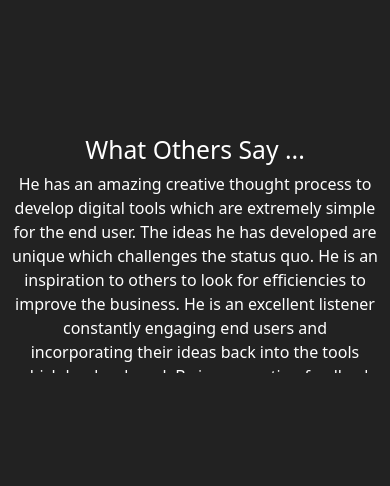
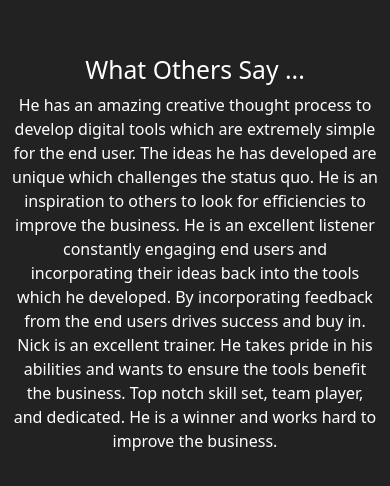
Before and after one commit to NickForneris/nickforneris_portfolio, a React (Create React App) app: page / in a window 390 px wide. Shown: the part 3777-4263 px from the top of the page. Built offline with nearby package versions, Linux system fonts and the light colour scheme.

Commit message:
fix cut off text on mobile

```diff
--- a/src/App.css
+++ b/src/App.css
@@ -209,6 +209,7 @@ label:focus,
   padding: 0 !important;
   border: none !important;
   background-color: rgba(0, 0, 0, 0) !important;
+  z-index: 999;
 }
 
 .up {
--- a/src/Sections/References.js
+++ b/src/Sections/References.js
@@ -12,9 +12,9 @@ const References = () => {
                       return (
                     <Carousel.Item interval={10000} key={i}>
                         <Col className="mx-auto">
-                        <h2 className="text-white text-center">What Others Say ...</h2>
-                            <Row className='rowSmall'>
-                                <Col className="mx-auto col-md-6 text-white">
+                            <Row className='rowBig'>
+                                <Col className="mx-auto col-md-6 text-white text-center">
+                                <h2>What Others Say ...</h2>
                                 {e}
                                 </Col>
                             </Row>
```
